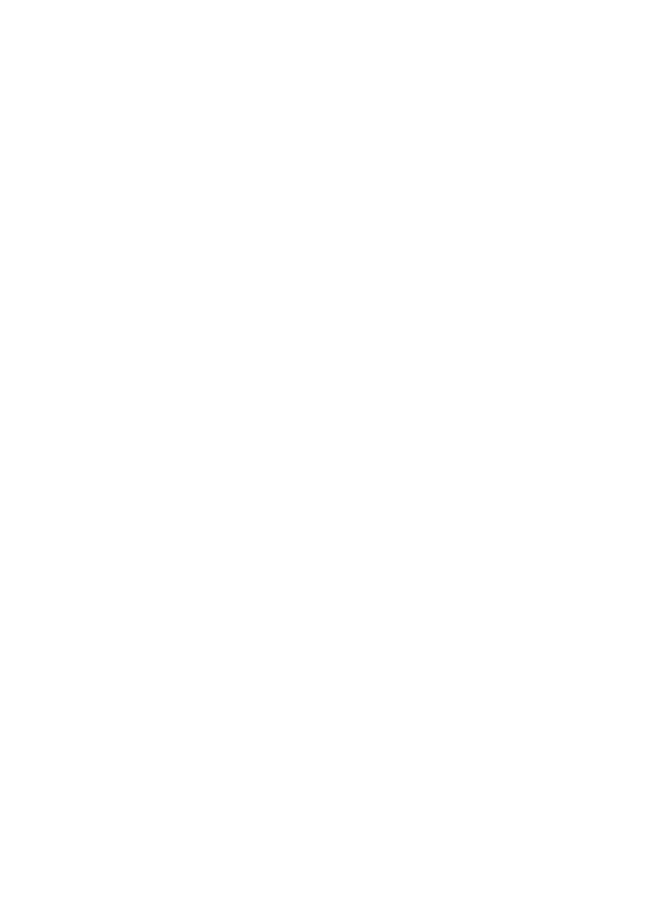
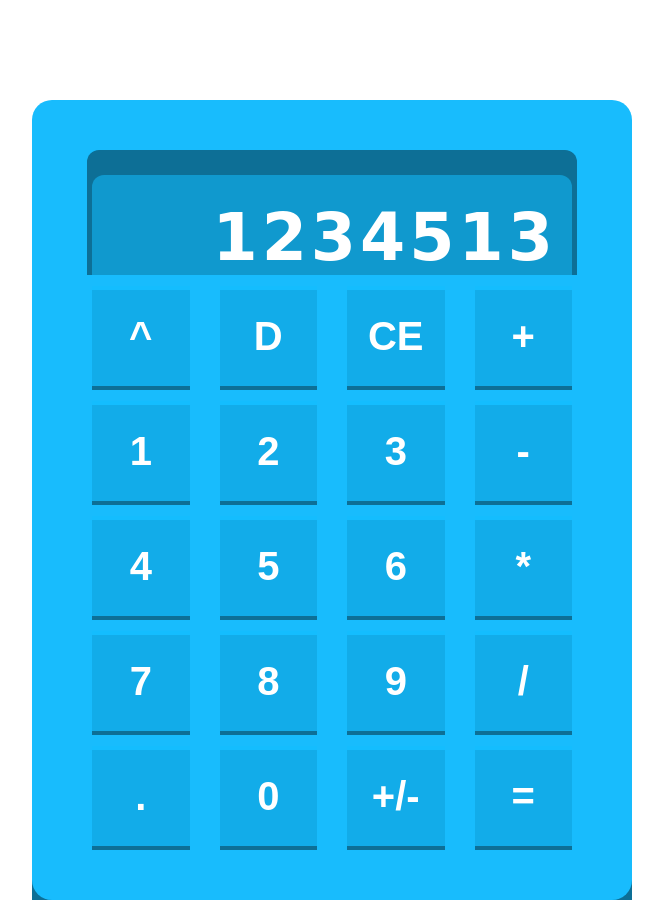
Before and after one commit to SharpeimQ/Calculator, a plain HTML site: page index.html in a window 1280 px wide. Shown: the whole page, without its empty margins (308-971 px from the left). Before the commit the page ends 800 px from the top, so only its background shows below. Drawn offline with Linux system fonts and the light colour scheme; a web font is replaced by a local one.

Commit message:
Build basic calculator design

```diff
--- a/index.html
+++ b/index.html
@@ -9,8 +9,40 @@
     <title>Basic Calculator Layout</title>
 </head>
 <body>
-    <div class="header"></div>
-    <div class="container"></div>
-    <div class="footer"></div>
+    <div class="container">
+        <div class="display">
+            <div class="display-hold">1234513</div>
+        </div>
+        <div class="rows">
+            <div class="press"><button><span class="inner">^</span></button></div>
+            <div class="press"><button><span class="inner">D</span></button></div>
+            <div class="press"><button><span class="inner">CE</span></button></div>
+            <div class="press"><button><span class="inner">+</span></button></div>
+        </div>
+        <div class="rows">
+            <div class="press"><button><span class="inner">1</span></button></div>
+            <div class="press"><button><span class="inner">2</span></button></div>
+            <div class="press"><button><span class="inner">3</span></button></div>
+            <div class="press"><button><span class="inner">-</span></button></div>
+        </div>
+        <div class="rows">
+            <div class="press"><button><span class="inner">4</span></button></div>
+            <div class="press"><button><span class="inner">5</span></button></div>
+            <div class="press"><button><span class="inner">6</span></button></div>
+            <div class="press"><button><span class="inner">*</span></button></div>
+        </div>
+        <div class="rows">
+            <div class="press"><button><span class="inner">7</span></button></div>
+            <div class="press"><button><span class="inner">8</span></button></div>
+            <div class="press"><button><span class="inner">9</span></button></div>
+            <div class="press"><button><span class="inner">/</span></button></div>
+        </div>
+        <div class="rows">
+            <div class="press"><button><span class="inner">.</span></button></div>
+            <div class="press"><button><span class="inner">0</span></button></div>
+            <div class="press"><button><span class="inner">+/-</span></button></div>
+            <div class="press"><button><span class="inner">=</span></button></div>
+        </div>
+    </div>
 </body>
 </html>
--- a/script.js
+++ b/script.js
@@ -28,5 +28,3 @@ function operate(operator, a, b){
         console.log('oops');
     }
 }
-let sign = '-';
-console.log(operate(sign, 1, 2));
--- a/style.css
+++ b/style.css
@@ -1,10 +1,100 @@
-* {
+@import url('https://fonts.googleapis.com/css2?family=Happy+Monkey&family=Londrina+Sketch&family=Open+Sans&display=swap');
+
+body {
+    background: white;
+    display: flex;
+    justify-content: center;
+    align-items: center;
     margin: 0;
     padding: 0;
     box-sizing: border-box;
+    font-family: 'Happy Monkey', cursive;
 }
 
-body {
+.container {
+    margin-top: 100px;
+    height: 700px;
+    width: 600px;
     display: flex;
+    padding: 50px 0 50px 0;
     flex-direction: column;
+    justify-content: space-between;
+    align-items: center;
+    background: #18bcfd;
+    border-radius: 20px;
+    box-shadow: 0 40px #0d6f96;
 }
+
+.container .rows {
+    display: flex;
+    width: 80%;
+    gap: 30px;
+}
+
+.container .display {
+    display: flex;
+    border-top-right-radius: 12px;
+    border-top-left-radius: 12px;
+    justify-content: center;
+    align-items: flex-end;
+    overflow: hidden;
+    text-overflow: ellipsis;
+    white-space: nowrap;
+    letter-spacing: 4px;
+    padding: 25px 5px 0 5px;
+    height: 100px;
+    width: 80%;
+    background: #0d6f96;
+}
+
+.display-hold {
+    display: flex;
+    border-top-right-radius: 12px;
+    border-top-left-radius: 12px;
+    align-items: flex-end;
+    justify-content: end;
+    height: 100%;
+    width: 100%;
+    padding: 0 15px;
+    background: hsla(197, 100%, 54%, 0.534);
+    font-size: 65px;
+    font-weight: 900;
+    color: white;
+}
+
+.rows .press {
+    width: 120px;
+    height: 100px;
+}
+
+button {
+    cursor: pointer;
+    padding: 0;
+    border: none;
+    width: 100%;
+    height: 100%;
+    color: white;
+    background: #0d6f96;
+    outline-offset: 4px;
+}
+
+.inner {
+    display: flex;
+    justify-content: center;
+    align-items: center;
+    width: 100%;
+    height: 100%;
+    font-size: 40px;
+    font-weight: 900;
+    background: hsla(197, 100%, 54%, 0.788);
+    transform: translateY(-4px);
+}
+
+.inner:hover {
+    filter: brightness(95%);
+}
+
+.inner:active {
+    transform: translateY(-2px);
+    filter: brightness(90%);
+}
```
